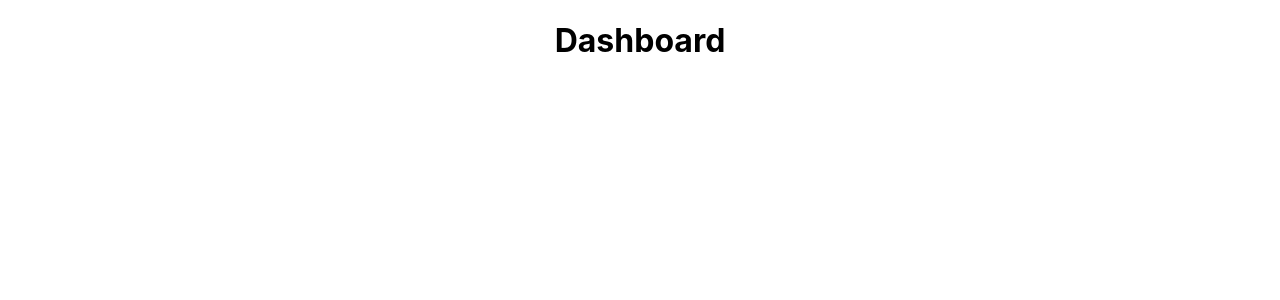
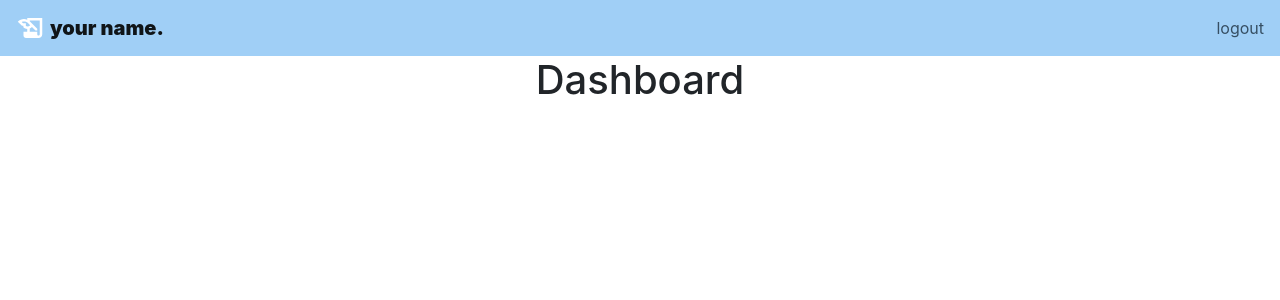
Before and after one commit to elenawzy/newhacks-your-name, a React (Create React App) app in the folder frontend/: page /dashboard in a window 1280 px wide. Shown: the top 300 px of the page. Built offline with nearby package versions, Linux system fonts and the light colour scheme.

Commit message:
added nav bar

```diff
--- a/frontend/package.json
+++ b/frontend/package.json
@@ -6,7 +6,9 @@
     "@testing-library/jest-dom": "^5.11.5",
     "@testing-library/react": "^11.1.1",
     "@testing-library/user-event": "^12.2.0",
+    "bootstrap": "^4.5.3",
     "react": "^17.0.1",
+    "react-bootstrap": "^1.4.0",
     "react-dom": "^17.0.1",
     "react-router-dom": "^5.2.0",
     "react-scripts": "4.0.0",
--- /dev/null
+++ b/frontend/src/components/DashNav.js
@@ -0,0 +1,36 @@
+import React from 'react';
+import './Navigation.css';
+import 'bootstrap/dist/css/bootstrap.min.css';
+import logo from './images/nav-brand.svg';
+import { Navbar, Nav} from 'react-bootstrap';
+import {BrowserRouter as Router, Switch, Route, Link, NavLink} from 'react-router-dom';
+
+function DashNav() {
+  return (
+    <Navbar collapseOnSelect expand="lg" className="color-nav" variant="light">
+    <Navbar.Brand href="#home" className="brand-text">
+      <img
+        src={logo}
+        alt="logo"
+        width="30"
+        height="30"
+        className="d-inline-block align-top"
+      />{' '}
+      your name.
+    </Navbar.Brand>
+    <Navbar.Toggle aria-controls="responsive-navbar-nav" />
+    <Navbar.Collapse id="responsive-navbar-nav">
+        <Nav className="mr-auto"></Nav>
+        <Nav>
+        <Link to="/poop" className="nav-text">
+            <Nav.Item>
+                logout
+            </Nav.Item>
+        </Link>
+        </Nav>
+    </Navbar.Collapse>
+    </Navbar>
+  );
+}
+
+export default DashNav;
--- a/frontend/src/components/Dashboard.js
+++ b/frontend/src/components/Dashboard.js
@@ -1,8 +1,10 @@
 import React from 'react';
+import DashNav from './DashNav';
 
 function Dashboard() {
   return (
     <div>
+      <DashNav/>
       <h1>Dashboard</h1>
     </div>
   );
--- /dev/null
+++ b/frontend/src/components/Navigation.css
@@ -0,0 +1,25 @@
+.color-nav {
+    background-color: #A0CFF6;
+}
+
+.brand-text {
+    text-decoration: none;
+    color: #7C949C;
+    font-weight: 900;
+}
+.Navbar.Brand {
+    text-decoration: none;
+    color: #7C949C;
+    font-weight: 900;
+}
+.nav-text {
+    text-decoration: none;
+    color: #364F63;
+    padding-left: 30px;
+}
+
+.nav-text:hover {
+    text-decoration: none;
+    color: #7C949C;
+    padding-left: 30px;
+}
--- /dev/null
+++ b/frontend/src/components/Navigation.js
@@ -0,0 +1,46 @@
+import React from 'react';
+import './Navigation.css';
+import 'bootstrap/dist/css/bootstrap.min.css';
+import logo from './images/nav-brand.svg';
+import { Navbar, Nav} from 'react-bootstrap';
+import {BrowserRouter as Router, Switch, Route, Link, NavLink} from 'react-router-dom';
+
+function Navigation() {
+  return (
+    <Navbar collapseOnSelect expand="lg" className="color-nav" variant="light">
+    <Navbar.Brand href="#home" className="brand-text">
+      <img
+        src={logo}
+        alt="logo"
+        width="30"
+        height="30"
+        className="d-inline-block align-top"
+      />{' '}
+      your name.
+    </Navbar.Brand>
+    <Navbar.Toggle aria-controls="responsive-navbar-nav" />
+    <Navbar.Collapse id="responsive-navbar-nav">
+        <Nav className="mr-auto"></Nav>
+        <Nav>
+        <Link to="/poop" className="nav-text">
+            <Nav.Item>
+                send a letter
+            </Nav.Item>
+        </Link>
+        <Link to="/poop" className="nav-text">
+            <Nav.Item>
+                inbox
+            </Nav.Item>
+        </Link>
+        <Link to="/poop" className="nav-text">
+            <Nav.Item>
+                logout
+            </Nav.Item>
+        </Link>
+        </Nav>
+    </Navbar.Collapse>
+    </Navbar>
+  );
+}
+
+export default Navigation;
```
Also changed, not shown: frontend/src/components/images/nav-brand.svg (added), 1 other file (tests, documents, lock files or other folders).
